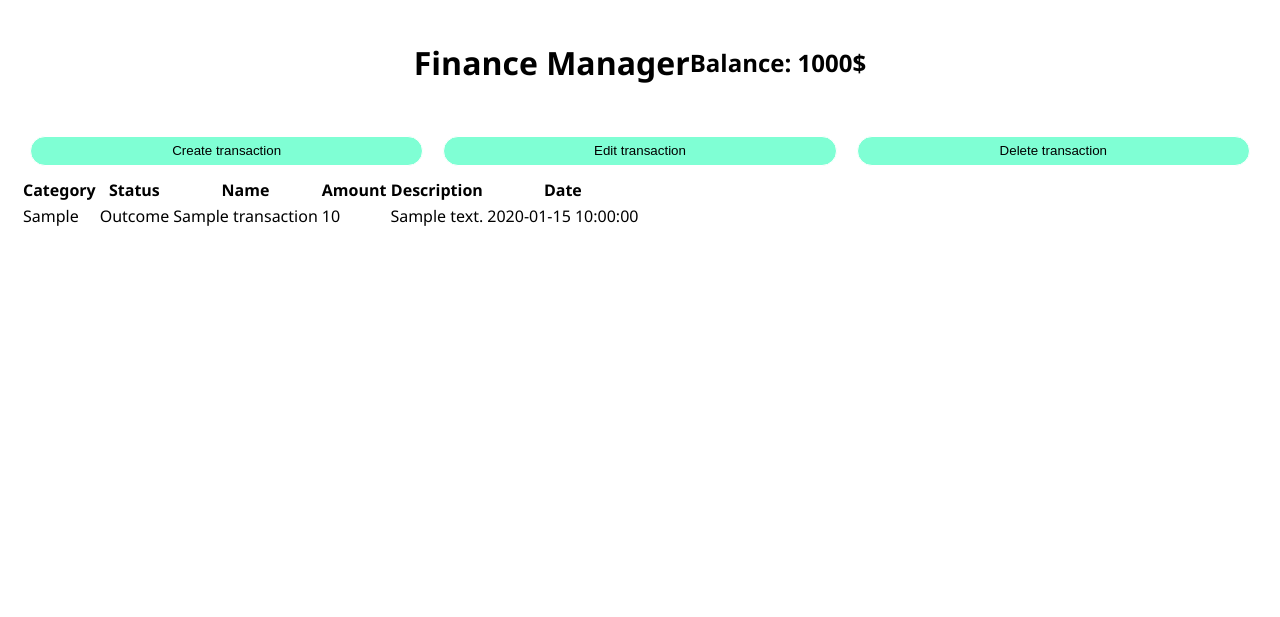
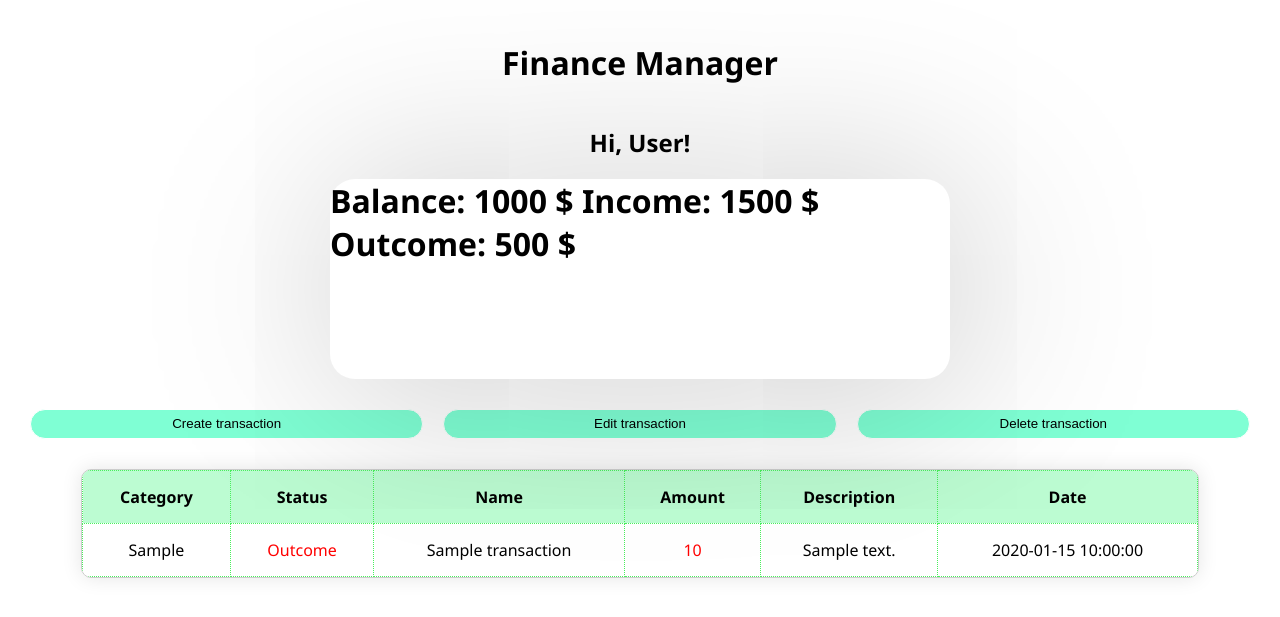
Before and after one commit to Otabekkk/Finances_Flask, a Flask app: page / in a window 1280 px wide. Shown: the top 617 px of the page. Run offline with Flask 3, Linux system fonts and the light colour scheme; tables that the repository leaves empty hold one stand-in row (values such as "Sample post"); some web fonts are replaced.

Commit message:
some changes

```diff
--- a/static/style.css
+++ b/static/style.css
@@ -3,19 +3,6 @@ body {
     font-family: 'Sofia Sans Condensed', 'Segoe UI', Tahoma, Geneva, Verdana, sans-serif;
     margin: 20px;
     background-color: white
-}
-
-
-.header {
-    display: flex;
-    justify-content: center;
-    align-items: center;
-    margin-bottom: 20px;
-}
-
-.balance {
-    font-size: 1.5em;
-    font-weight: bold;
 }
 
 .actions {
@@ -91,3 +78,100 @@ body {
     color: #fff;
     padding: 5px 10px;
 }
+
+/* .transactions {
+    display: flex;
+    justify-content: center;
+    align-items: center;
+    border: 1px solid black;
+    border-radius: 5px;
+} */
+
+.balance {
+    /* width: 50%;
+    border: 1px solid black;
+    height: 50px; */
+    font-size: 2.0em;
+    font-weight: bold;
+    /* margin: 50px auto; */
+    width: 50%;
+    height: 200px;
+    position: relative;
+    background-color: white;
+    border-radius: 25px;
+    box-shadow: 10px 10px 200px 10px rgba(0, 0, 0, 0.2);
+}
+
+.header {
+    display: flex;
+    flex-direction: column;
+    justify-content: center;
+    align-items: center;
+}
+
+.transactions {
+    margin: 20px auto;
+    max-height: 400px;
+    overflow-y: auto;
+    border: 1px solid #ccc;
+    border-radius: 10px;
+    box-shadow: 0 0 20px rgba(0, 0, 0, 0.1);
+    width: 90%;
+	/* top: 80%;
+	left: 50%;
+	transform: translate(-50%, -50%); */
+}
+
+table {
+	width: 100%;
+	border-collapse: collapse;
+	overflow: hidden;
+	box-shadow: 0 0 20px rgba(0,0,0,0.1);
+}
+
+th,
+td {
+    border: 1px dotted #49ef5c;
+	padding: 15px;
+	background-color: rgba(255,255,255,0.2);
+	color: black
+}
+
+th {
+    background-color: rgba(36, 246, 106, 0.3);
+	text-align: center;
+}
+
+
+tr {
+    text-align: center;
+}
+
+thead {
+	th {
+		background-color: #55608f;
+	}
+}
+
+tbody {
+	tr {
+		&:hover {
+			background-color: rgba(36, 246, 106, 0.3);
+		}
+	}
+	td {
+		position: relative;
+		&:hover {
+			&:before {
+				content: "";
+				position: absolute;
+				left: 0;
+				right: 0;
+				top: -9999px;
+				bottom: -9999px;
+				background-color: rgba(132, 247, 166, 0.2);
+				z-index: -1;
+			}
+		}
+	}
+}
--- a/templates/index.html
+++ b/templates/index.html
@@ -11,8 +11,11 @@
 
     <div class="header">
         <h1>Finance Manager</h1>
+        <h2>Hi, User!</h2>
         <div class="balance">
-            Balance: 1000$
+            Balance: 1000 $
+            Income: 1500 $
+            Outcome: 500 $
         </div>
     </div>
 
@@ -35,9 +38,9 @@
             {% for transaction in transactions %}
             <tr>
                 <td>{{ transaction.category }}</td>
-                <td>{{ transaction.status }}</td>
+                <td style="color: {{ 'red' if transaction.status == 'Outcome' else 'green' }};" >{{ transaction.status }}</td>
                 <td>{{ transaction.name }}</td>
-                <td>{{ transaction.amount }}</td>
+                <td style="color: {{ 'red' if transaction.status == 'Outcome' else 'green' }};"> {{ transaction.amount }}</td>
                 <td>{{ transaction.description }}</td>
                 <td>{{ transaction.date_added.strftime('%Y-%m-%d %H:%M:%S') }}</td>
             </tr>
```
Also changed, not shown: 1 other file.
